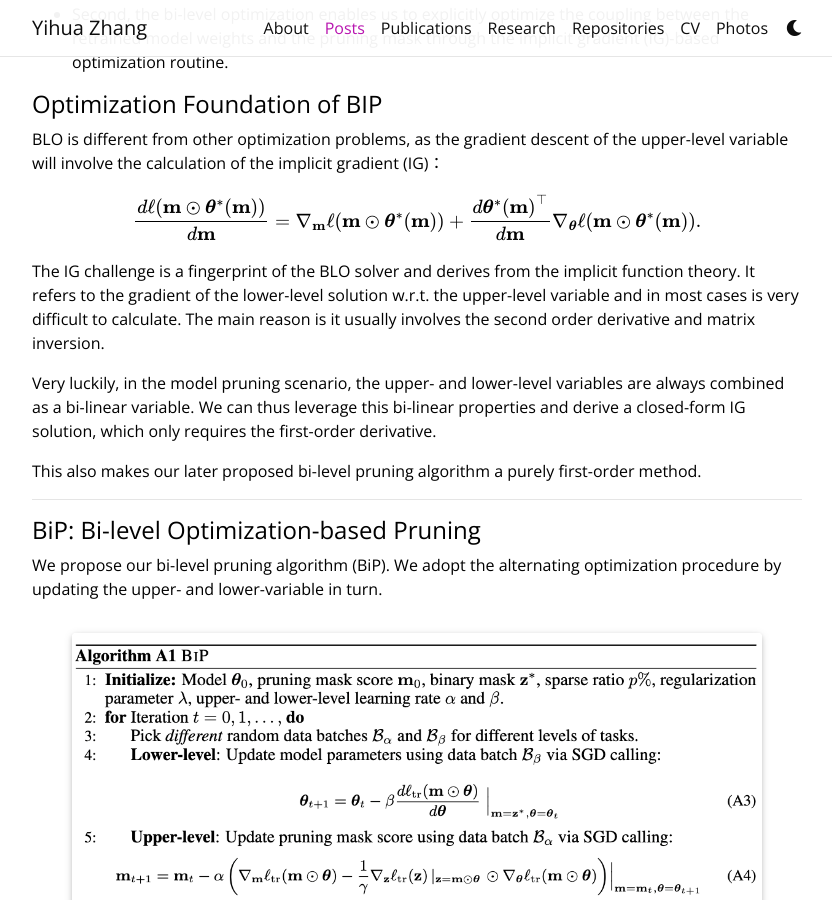
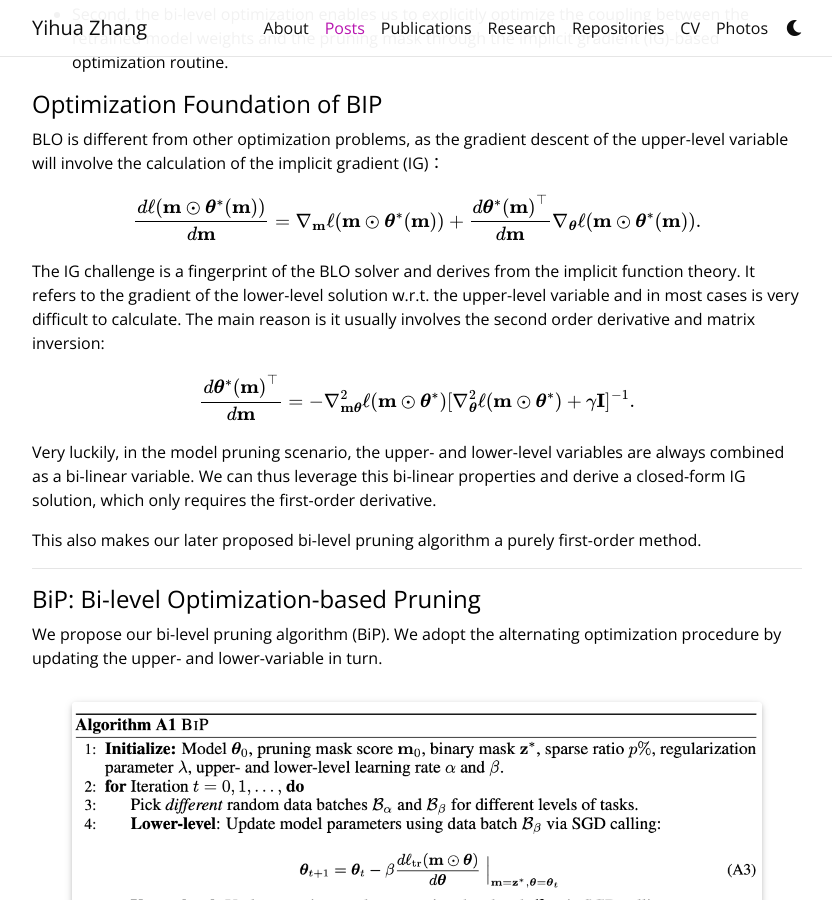
Before and after one commit to NormalUhr/yihua-zhang, a Jekyll site: the page built from _posts/2022-11-26-bip-neurips22.md, in a window 1280 px wide and 900 px high, scrolled down 1628 px. Shown: the whole window, without its empty margins (223-1055 px from the left). Built offline with Jekyll 4.4.1, drawn with Linux system fonts in a browser that asks for light colours; full-size pictures stand in for the smaller copies a plugin makes; comment, search, counter and statistics services are not loaded; a style sheet for code colours, icons or effects is not loaded.

Commit message:
update post

```diff
--- a/_posts/2022-11-26-bip-neurips22.md
+++ b/_posts/2022-11-26-bip-neurips22.md
@@ -68,7 +68,11 @@ $$
 \frac{d\ell(\mathbf{m}\odot\boldsymbol\theta^\ast(\mathbf{m}))}{d\mathbf{m}} = \nabla_{\mathbf{m}}\ell(\mathbf{m}\odot\boldsymbol\theta^\ast(\mathbf{m})) + \frac{d{\boldsymbol\theta^\ast(\mathbf{m})}^\top}{d\mathbf{m}} \nabla_{\boldsymbol\theta}\ell(\mathbf{m}\odot\boldsymbol\theta^\ast(\mathbf{m})).
 $$
 
-The IG challenge is a fingerprint of the BLO solver and derives from the implicit function theory. It refers to the gradient of the lower-level solution w.r.t. the upper-level variable and in most cases is very difficult to calculate. The main reason is it usually involves the second order derivative and matrix inversion.
+The IG challenge is a fingerprint of the BLO solver and derives from the implicit function theory. It refers to the gradient of the lower-level solution w.r.t. the upper-level variable and in most cases is very difficult to calculate. The main reason is it usually involves the second order derivative and matrix inversion:
+
+$$
+\frac{d{\boldsymbol\theta^\ast(\mathbf{m})}^\top}{d\mathbf{m}} = -\nabla^2_{\mathbf{m}\boldsymbol\theta}\ell(\mathbf{m}\odot\boldsymbol\theta^\ast)[\nabla^2_{\boldsymbol\theta}\ell(\mathbf{m}\odot\boldsymbol\theta^\ast) + \gamma \mathbf{I}]^{-1}.
+$$
 
 Very luckily, in the model pruning scenario, the upper- and lower-level variables are always combined as a bi-linear variable. We can thus leverage this bi-linear properties and derive a closed-form IG solution, which only requires the first-order derivative.
 
```
